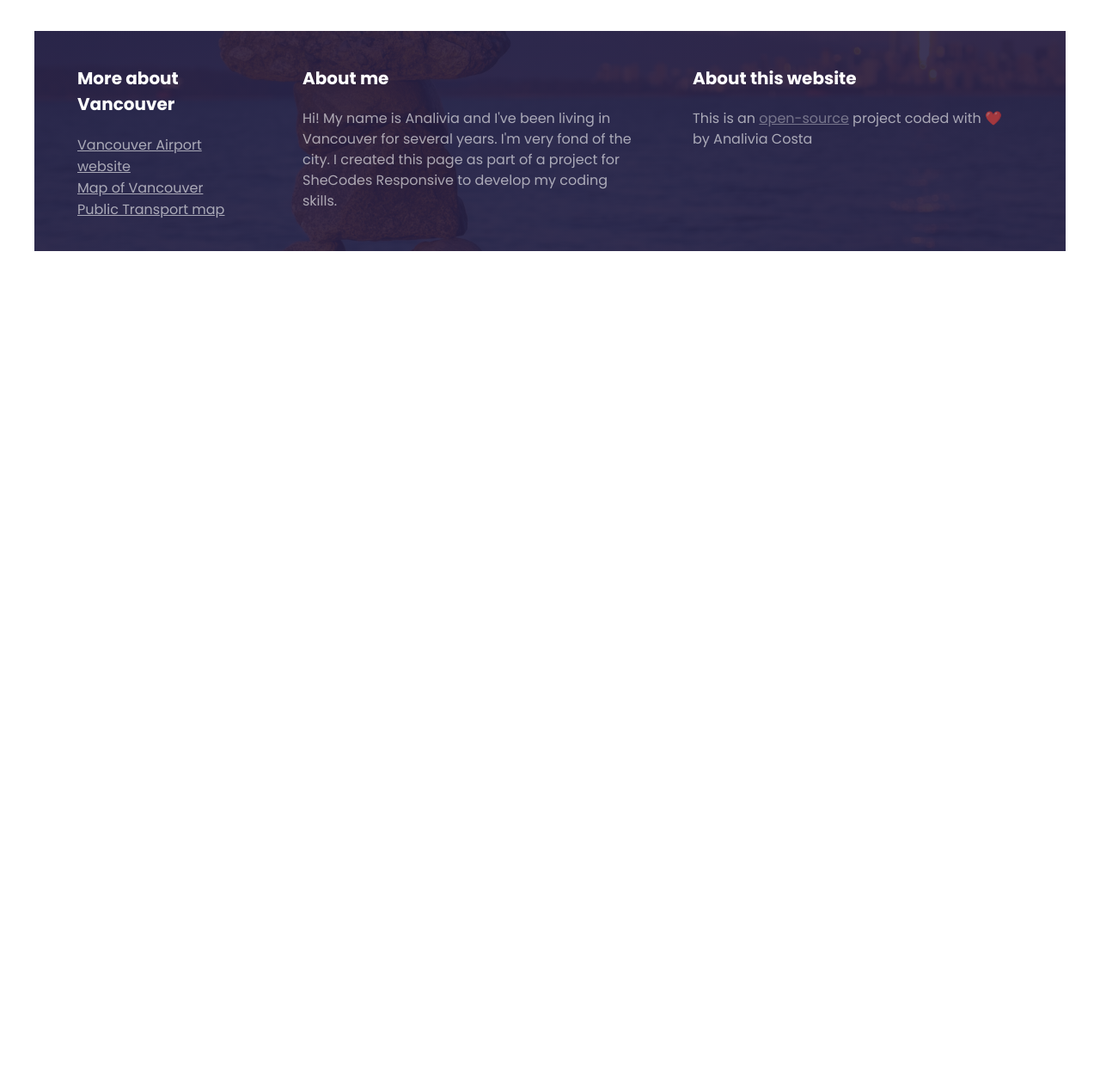
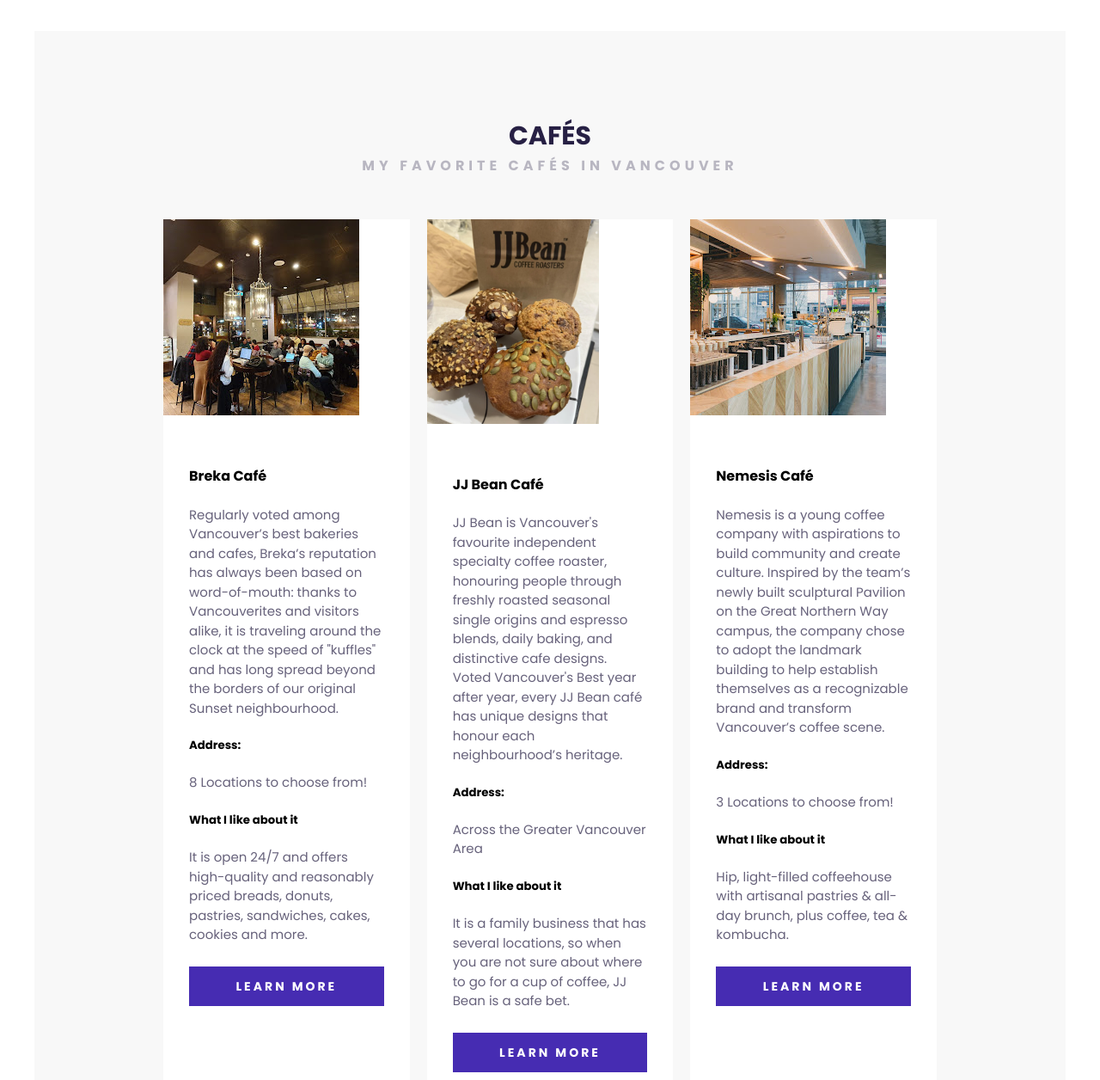
Before and after one commit to analiviag/vancouver-travel-project, a plain HTML site: page index.html in a window 1280 px wide. Shown: the part 1304-2560 px from the top of the page at 86% size. Before the commit the page ends 1604 px from the top, so only its background shows below. Drawn offline with Linux system fonts and the light colour scheme.

Commit message:
added another section with card, and styled it and made responsive

```diff
--- a/index.html
+++ b/index.html
@@ -52,6 +52,109 @@
             </p>
           </div>
         </section>
+
+        <section class="secondary">
+          <h2 class="text-center">CAFÉS</h2>
+          <h3 class="text-center">My favorite cafés in Vancouver</h3>
+
+          <div class="grid grid-3-columns">
+            <div class="card">
+              <img src="images/breka.jpeg" alt="Breka Cafe" />
+              <div class="card-header">
+                <div class="card-body">
+                  <h4>Breka Café</h4>
+                  <p>
+                    Regularly voted among Vancouver’s best bakeries and cafes,
+                    Breka’s reputation has always been based on word-of-mouth:
+                    thanks to Vancouverites and visitors alike, it is traveling
+                    around the clock at the speed of "kuffles" and has long
+                    spread beyond the borders of our original Sunset
+                    neighbourhood.
+                  </p>
+                  <h5>Address:</h5>
+                  <p>8 Locations to choose from!</p>
+                  <h5>What I like about it</h5>
+                  <p>
+                    It is open 24/7 and offers high-quality and reasonably
+                    priced breads, donuts, pastries, sandwiches, cakes, cookies
+                    and more.
+                  </p>
+                </div>
+                <br />
+                <div class="card-footer">
+                  <a href="https://www.breka.ca/" class="btn" target="_blank"
+                    >LEARN MORE</a
+                  >
+                </div>
+              </div>
+            </div>
+            <div class="card">
+              <img src="images/jjbean1.webp" alt="JJ Bean Cafe" width="200" />
+              <div class="card-header">
+                <div class="card-body">
+                  <h4>JJ Bean Café</h4>
+                  <p>
+                    JJ Bean is Vancouver's favourite independent specialty
+                    coffee roaster, honouring people through freshly roasted
+                    seasonal single origins and espresso blends, daily baking,
+                    and distinctive cafe designs. Voted Vancouver's Best year
+                    after year, every JJ Bean café has unique designs that
+                    honour each neighbourhood’s heritage.
+                  </p>
+                  <h5>Address:</h5>
+                  <p>Across the Greater Vancouver Area</p>
+                  <h5>What I like about it</h5>
+                  <p>
+                    It is a family business that has several locations, so when
+                    you are not sure about where to go for a cup of coffee, JJ
+                    Bean is a safe bet.
+                  </p>
+                </div>
+                <br />
+                <div class="card-footer">
+                  <a
+                    href="https://jjbeancoffee.com/"
+                    class="btn"
+                    target="_blank"
+                    >LEARN MORE</a
+                  >
+                </div>
+              </div>
+            </div>
+            <div class="card">
+              <img src="images/nemesis.jpeg" alt="Nemesis Cafe" />
+              <div class="card-header">
+                <div class="card-body">
+                  <h4>Nemesis Café</h4>
+                  <p>
+                    Nemesis is a young coffee company with aspirations to build
+                    community and create culture. Inspired by the team’s newly
+                    built sculptural Pavilion on the Great Northern Way campus,
+                    the company chose to adopt the landmark building to help
+                    establish themselves as a recognizable brand and transform
+                    Vancouver’s coffee scene.
+                  </p>
+                  <h5>Address:</h5>
+                  <p>3 Locations to choose from!</p>
+                  <h5>What I like about it</h5>
+                  <p>
+                    Hip, light-filled coffeehouse with artisanal pastries &
+                    all-day brunch, plus coffee, tea & kombucha.
+                  </p>
+                </div>
+                <br />
+                <div class="card-footer">
+                  <a
+                    href="https://www.nemesis.coffee/"
+                    class="btn"
+                    target="_blank"
+                    >LEARN MORE</a
+                  >
+                </div>
+              </div>
+            </div>
+          </div>
+        </section>
       </main>
       <footer>
         <section class="grid">
--- a/src/style.css
+++ b/src/style.css
@@ -99,9 +99,49 @@
   margin: 50px 0;
 }
 
+.grid-3-columns {
+  display: grid;
+  grid-template-columns: 1fr 1fr 1fr;
+  grid-gap: 20px;
+}
+
+.card {
+  background: white;
+  margin: 30px 0;
+}
 section {
-  max-width: 1200px;
-  margin: 0 auto;
+  max-width: 100%;
+  display: 0 auto;
+  padding: 100px;
+}
+
+.card-header {
+  padding: 30px;
+}
+
+.card-body {
+  padding: 0;
+  margin: 0;
+}
+
+.secondary {
+  background-color: #f8f8f8;
+}
+.text-center {
+  text-align: center;
+}
+
+.btn {
+  font-weight: 700;
+  font-size: 14px;
+  line-height: 1;
+  letter-spacing: 3px;
+  text-align: center;
+  color: white;
+  background-color: #462cb2;
+  padding: 16px 42px;
+  text-decoration: none;
+  display: block;
 }
 
 footer {
```
Also changed, not shown: images/breka.jpeg (added), images/jjbean.jpeg (added), images/jjbean1.webp (added), images/nemesis.jpeg (added).
